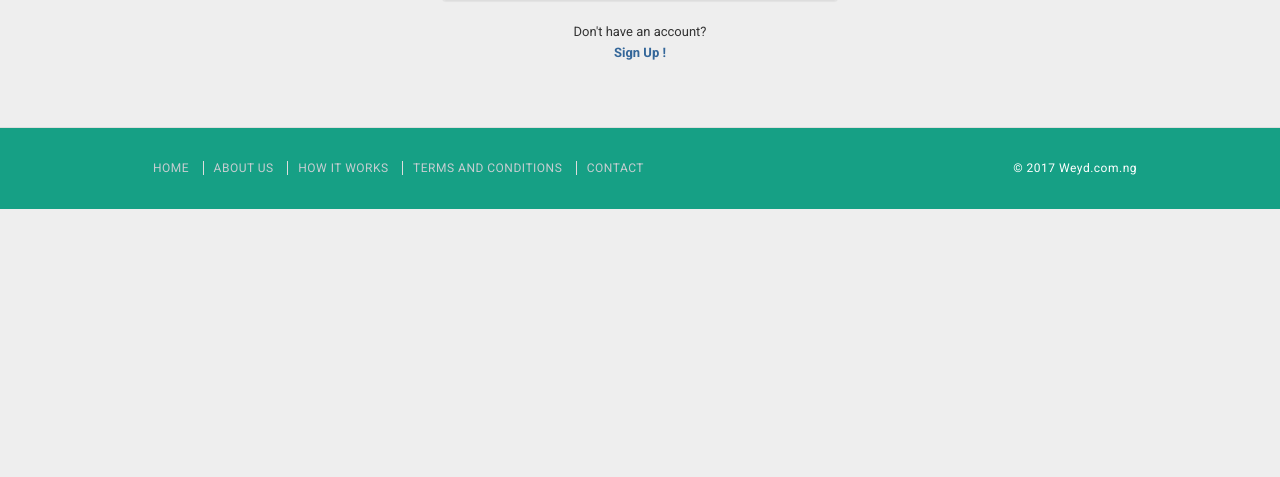
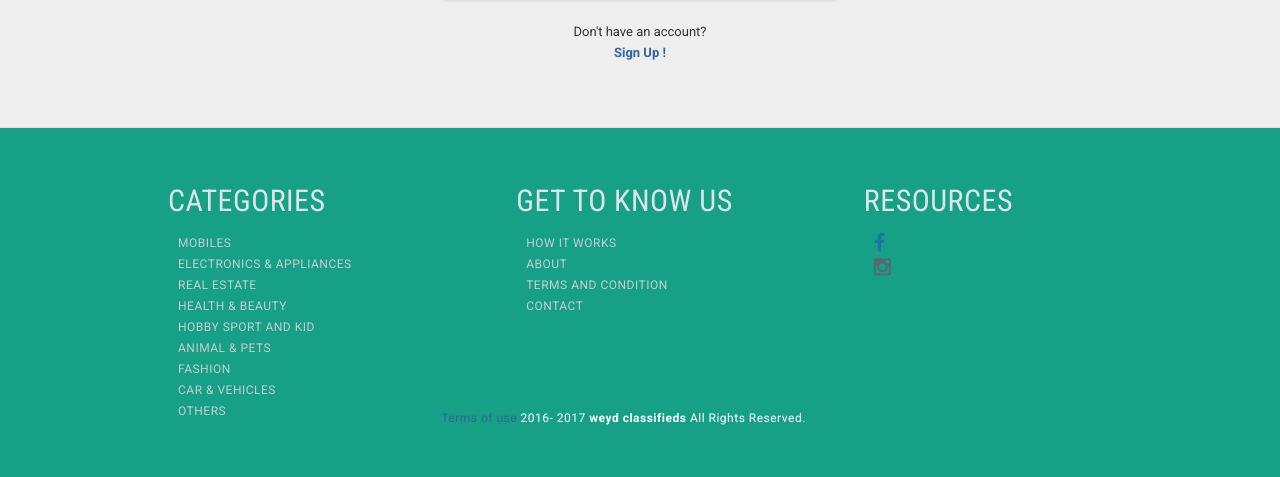
Before and after one commit to weydsystems/weyd, a PHP site: page /weyd/login.php in a window 1280 px wide. Shown: the part 533-1010 px from the top of the page. Before the commit the page ends 742 px from the top, so only its background shows below. Run offline with PHP 8.4, Linux system fonts and the light colour scheme; data that the repository does not hold is empty; some libraries are stand-ins or nearby versions.

Commit message:
update has been made
update has been made

```diff
--- a/footer.php
+++ b/footer.php
@@ -1,11 +1,65 @@
 <div class="footer" id="footer">
 <div class="container">
-<ul class=" pull-left navbar-link footer-nav">
-<li><a href="index"> Home </a> <a href="about-us"> About us </a><a href="how-it-works">How it works</a> <a href="terms-conditions"> Terms and
-Conditions </a> <a href="contact">Contact</a>
-</ul>
-<ul class=" pull-right navbar-link footer-nav">
-<li> &copy; <?php echo date("Y");?> Weyd.com.ng</li>
+
+
+<div class="weyd-l-info">
+<h1>Categories</h1>
+
+<ul  class=" pull-left navbar-link footer-nav">
+<li> <a href="mobiles">Mobiles</a></li>
+<li> <a href="electronics-and-appliances">Electronics & Appliances</a></li>
+
+<li> <a href="real-estate">Real Estate</a></li>
+
+<li> <a href="health-and-beauty">Health & Beauty</a></li>
+<li> <a href="hobby-sport-and-kid">Hobby sport and kid</a></li>
+<li> <a href="animals-and-pets">Animal & pets</a></li>
+
+<li> <a href="fashion">Fashion</a></li>
+<li> <a href="cars">Car & vehicles</a></li>
+<li> <a href="add-category">Others</a></li>
+
+
+
+
 </ul>
 </div>
+<div class="weyd-r-info">
+<h1>RESOURCES</h1>
+<ul  class=" pull-left navbar-link footer-nav">
+<li> <a href="https://facebook.com/weydng"><i class="fa fa-facebook" style="color:#1B75A8 ; font-size:20px;"></i></a></li>
+
+<li> <a href="https://instagram.com/weyd_ng"><i class="fa fa-instagram" style="color:#586871 ; font-size:20px;"></i></a></li>
+
+
+
+
+
+
+
+</ul>
 </div>
+
+<div class="weyd-c-info">
+  <h1>GET TO KNOW US</h1>
+  <ul  class=" pull-left navbar-link footer-nav">
+  <li> <a href="how-it-works">How it works</a></li>
+  <li> <a href="about">About</a></li>
+  <li> <a href="terms-conditions">Terms and Condition</a></li>
+  <li> <a href="contact">Contact</a></li>
+
+
+
+
+
+
+
+  </ul>
+
+</div>
+<div class="reserved">
+<a href="terms-conditions.php">Terms of use</a> 2016- <?php echo date("Y");?> <b>weyd classifieds</b> All Rights Reserved.
+
+</div>
+</div>
+</div>
```
